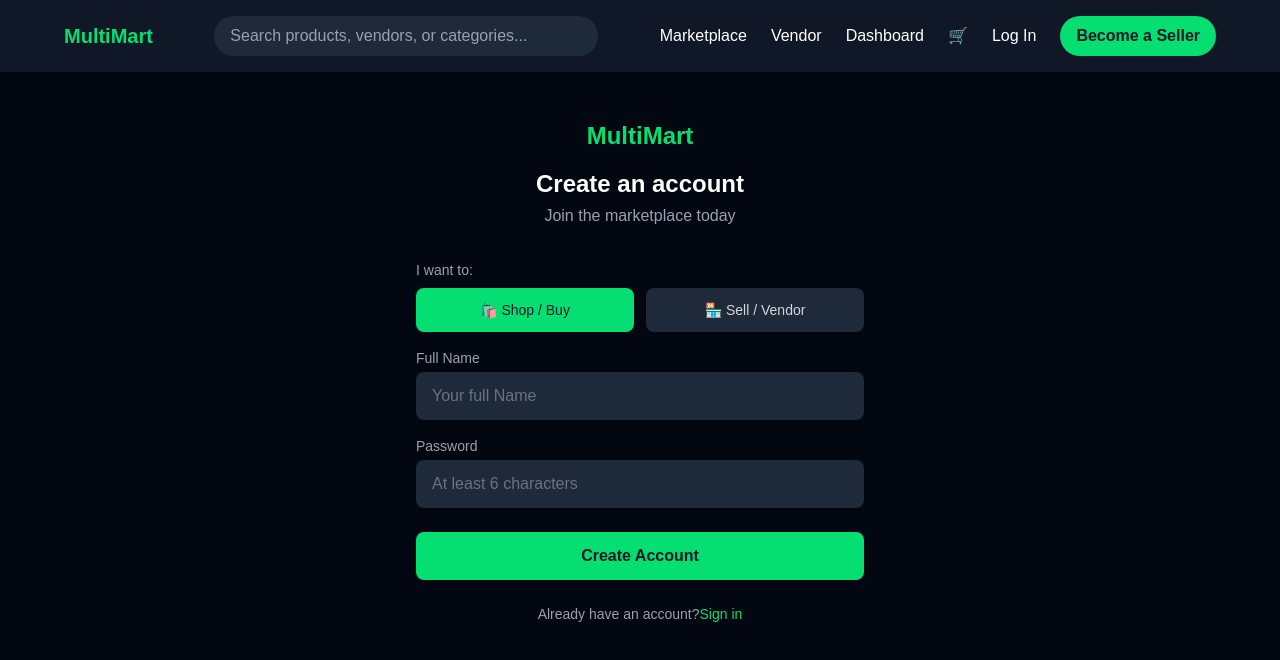
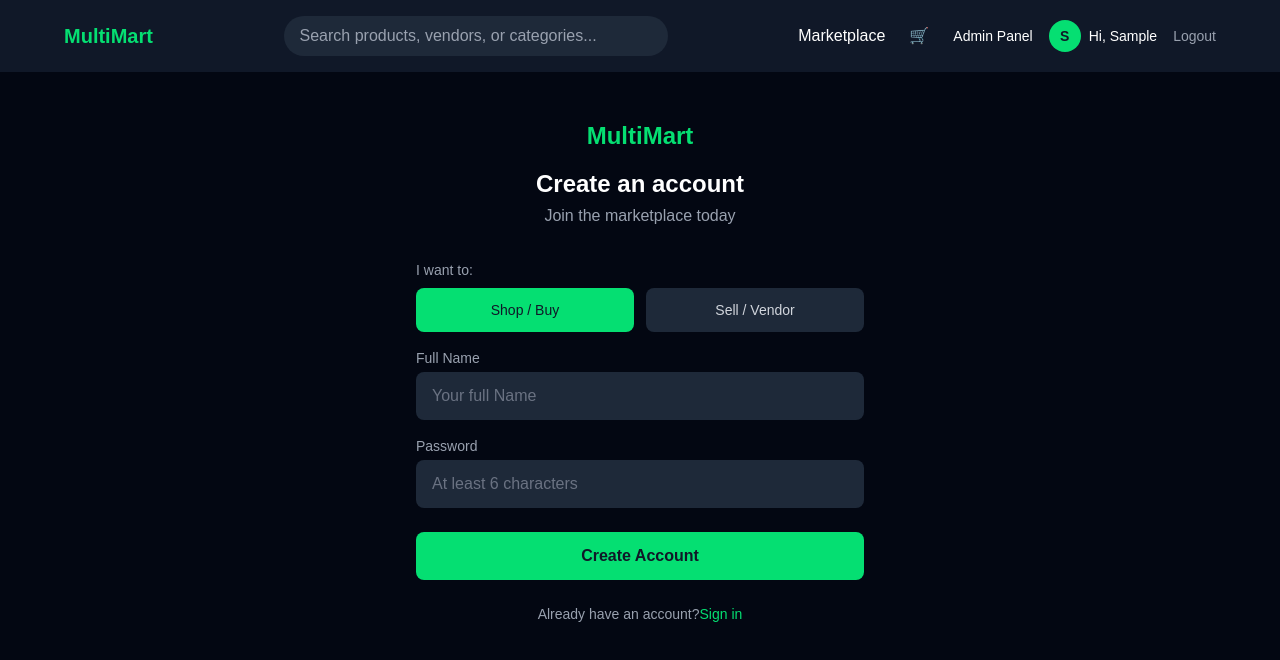
Before and after one commit to kalhub96/multi-vendor-marketplace, a Next.js app: page /register in a window 1280 px wide. Shown: the top 660 px of the page. Built offline with nearby package versions, Linux system fonts and the light colour scheme; sample sign-in values are in the browser's storage.

Commit message:
feat: Implement authentication context and update login/register flows

```diff
--- a/app/(auth)/login/page.tsx
+++ b/app/(auth)/login/page.tsx
@@ -4,9 +4,11 @@ import { use , useState } from "react"
 import Link from "next/link"
 import { useRouter } from "next/navigation"
 import { users } from "@/data/users"
+import { useAuth } from "@/lib/auth-context"
 
 export default function LoginPage() {
     const router = useRouter()
+    const { login } = useAuth()
     const [email, setEmail] = useState("")
     const [password, setPassword] = useState("")
     const [error, setError] = useState("")
@@ -35,7 +37,7 @@ export default function LoginPage() {
             return
         }
 
-        localStorage.setItem("currentUser", JSON.stringify(user))
+        login(user)
 
         if (user.role === "admin"){
             router.push("/admin/dashboard")
--- a/app/(auth)/register/page.tsx
+++ b/app/(auth)/register/page.tsx
@@ -3,8 +3,10 @@
 import { useState } from "react"
 import Link from "next/link"
 import { UserRole } from "@/types"
+import { useAuth } from "@/lib/auth-context"
 
 export default function RegisterPage() {
+    const { login } = useAuth()
     const [name, setName] = useState("")
     const [email, setEmail] = useState("")
     const [password, setPassword] = useState("")
@@ -41,7 +43,7 @@ export default function RegisterPage() {
                 createdAt: new Date().toISOString(),
             }
 
-            localStorage.setItem("currentUser", JSON.stringify(newUser))
+            login(newUser)
 
             if (role === "vendor"){
                 window.location.href = "/vendor/dashbored"
@@ -86,14 +88,14 @@ export default function RegisterPage() {
                             onClick={() => setRole("buyer")}
                             className={`py-3 rounded-lg font-medium text-sm transition-colors ${ role === "buyer" ? "bg-green-400 text-gray-900" : "bg-gray-800 text-gray-300 hover:bg-gray-700"}`}
                             >
-                                🛍️ Shop / Buy
+                                Shop / Buy
                             </button>
                             <button
                             type="button"
                             onClick={() => setRole("vendor")}
                             className={`py-3 rounded-lg font-medium text-sm transition-colors ${role === "vendor" ? "bg-green-400 text-gray-900" : "bg-gray-800 text-gray-300 hove:bg-gray-700"}`}
                             >
-                                🏪 Sell / Vendor
+                                Sell / Vendor
                             </button>
                         </div>
                     </div>
--- a/app/admin/dashboard/page.tsx
+++ b/app/admin/dashboard/page.tsx
@@ -7,9 +7,12 @@ import { User } from "@/types"
 import { products } from "@/data/products"
 import { users, vendors } from "@/data/users"
 import { orders } from "@/data/orders"
+import { useAuth } from "@/lib/auth-context"
+
 
 export default function AdminDashboardPage() {
   const router = useRouter()
+  const { loaded } = useAuth()
   const [currentUser, setCurrentUser] = useState<User | null>(null)
   const [checking, setChecking] = useState(true)
   const [activeTab, setActiveTab] = useState<"overview" | "vendors" | "products">("overview")
@@ -17,21 +20,17 @@ export default function AdminDashboardPage() {
 
   // AUTH CHECK — ADMIN ONLY
   useEffect(() => {
-    const stored = localStorage.getItem("currentUser")
-    if (!stored) {
+    if (!loaded) return
+    if (!currentUser) {
       router.push("/login")
       return
     }
-    const user: User = JSON.parse(stored)
-    if (user.role !== "admin") {
+    if (currentUser.role !== "admin"){
       router.push("/")
-      return
     }
-    setCurrentUser(user)
-    setChecking(false)
-  }, [router])
+  }, [currentUser, loaded, router])
 
-  if (checking) {
+  if (!loaded || !currentUser) {
     return (
       <main className="min-h-screen bg-gray-950 text-white flex items-center justify-center">
         <p className="text-gray-400">Loading admin panel...</p>
--- a/app/layout.tsx
+++ b/app/layout.tsx
@@ -4,6 +4,7 @@ import "./globals.css"
 import Navbar from "@/components/navbar"
 import{ CartProvider } from "@/lib/cart-context"
 import { RatingsProvider } from "@/lib/ratings-context"
+import { AuthProvider } from "@/lib/auth-context"
 
 const geistSans = Geist({
   variable: "--font-geist-sans",
@@ -28,12 +29,14 @@ export default function RootLayout({
   return (
     <html lang="en">
       <body className={`${geistSans.variable} ${geistMono.variable} antialiased bg-gray-50`}>
+        <AuthProvider>
         <CartProvider>
           <RatingsProvider>
         <Navbar />
         {children}
           </RatingsProvider>
         </CartProvider>
+        </AuthProvider>
       </body>
     </html>
   )
--- a/app/vendor/dashboard/page.tsx
+++ b/app/vendor/dashboard/page.tsx
@@ -7,35 +7,27 @@ import { User } from "@/types"
 import { products } from "@/data/products"
 import { vendors } from "@/data/users"
 import { orders } from "@/data/orders"
+import { useAuth } from "@/lib/auth-context"
 
 export default function VendorDashboredPage() {
     const router = useRouter()
-    const [currentUser, setCurrentUser] =useState<User | null>(null)
-    const [checking, setChecking] = useState(true)
+    const { currentUser, loaded } = useAuth()
 
     useEffect(() => {
-        const stored = localStorage.getItem("currentUser")
-
-        if (!stored) {
+        if (!loaded) return
+        if (!currentUser) {
             router.push("/login")
             return
         }
+        if (currentUser.role !== "vendor"){
+            router.push("/")
+        }
+    }, [currentUser, loaded, router])
 
-        const user: User = JSON.parse(stored)
-
-        if (user.role !== "vendor"){
-            router.push("/")
-            return
-        }
-
-        setCurrentUser(user)
-        setChecking(false)
-    }, [router])
-
-    if (checking) {
-        return (
+    if (!loaded || !currentUser) {
+        return(
             <main className="min-h-screen bg-gray-950 text-white flex items-center justify-center">
-                <p className="text-gray-400">Loading dashbored...</p>
+                <p className="text-gray-400">Loading dashboard...</p>
             </main>
         )
     }
--- a/app/vendor/products/page.tsx
+++ b/app/vendor/products/page.tsx
@@ -5,9 +5,11 @@ import Link from "next/link"
 import { useRouter } from "next/navigation"
 import { User, Product, ProductCategory } from "@/types"
 import { products as mockProducts } from "@/data/products"
+import { useAuth } from "@/lib/auth-context"
 
 export default function VendorProductsPage() {
   const router = useRouter()
+  const { loaded } = useAuth()
   const [currentUser, setCurrentUser] = useState<User | null>(null)
   const [checking, setChecking] = useState(true)
   const [products, setProducts] = useState<Product[]>([])
@@ -23,22 +25,18 @@ export default function VendorProductsPage() {
 
   // AUTH CHECK
   useEffect(() => {
-    const stored = localStorage.getItem("currentUser")
-    if (!stored) {
+    if (!loaded) return
+    if (!currentUser) {
       router.push("/login")
       return
     }
-    const user: User = JSON.parse(stored)
-    if (user.role !== "vendor") {
+    if (currentUser.role !== "vendor"){
       router.push("/")
-      return
     }
-    setCurrentUser(user)
     setProducts(mockProducts.filter((p) => p.vendorId === "vendor_1"))
-    setChecking(false)
-  }, [router])
+  }, [currentUser, loaded, router])
 
-  if (checking) {
+  if (!loaded || !currentUser) {
     return (
       <main className="min-h-screen bg-gray-950 text-white flex items-center justify-center">
         <p className="text-gray-400">Loading...</p>
--- /dev/null
+++ b/components/auth-button.tsx
@@ -0,0 +1,85 @@
+"use client"
+
+import Link from "next/link"
+import { useRouter } from "next/navigation"
+import { useAuth } from "@/lib/auth-context"
+
+export default function AuthButton() {
+  const router = useRouter()
+  const { currentUser, logout, loaded } = useAuth()
+
+  // HANDLE LOGOUT
+  const handleLogout = () => {
+    logout()
+    router.push("/")
+  }
+
+  // PREVENT HYDRATION MISMATCH
+  if (!loaded) return null
+
+  // LOGGED OUT STATE
+  if (!currentUser) {
+    return (
+      <div className="flex items-center gap-4">
+        <Link
+          href="/login"
+          className="hover:text-green-400 transition-colors"
+        >
+          Log In
+        </Link>
+        <Link
+          href="/register"
+          className="bg-green-400 text-gray-900 font-semibold px-4 py-2 rounded-full hover:bg-green-300 transition-colors"
+        >
+          Become a Seller
+        </Link>
+      </div>
+    )
+  }
+
+  // LOGGED IN STATE
+  return (
+    <div className="flex items-center gap-4">
+
+      {/* ROLE SPECIFIC LINK */}
+      {currentUser.role === "vendor" && (
+        <Link
+          href="/vendor/dashboard"
+          className="hover:text-green-400 transition-colors text-sm"
+        >
+          Vendor Portal
+        </Link>
+      )}
+      {currentUser.role === "admin" && (
+        <Link
+          href="/admin/dashboard"
+          className="hover:text-green-400 transition-colors text-sm"
+        >
+          Admin Panel
+        </Link>
+      )}
+
+      {/* PROFILE LINK */}
+      <Link
+        href="/profile"
+        className="flex items-center gap-2 hover:text-green-400 transition-colors"
+      >
+        <div className="w-8 h-8 rounded-full bg-green-400 text-gray-900 flex items-center justify-center font-bold text-sm">
+          {currentUser.name.charAt(0).toUpperCase()}
+        </div>
+        <span className="text-sm hidden lg:block">
+          Hi, {currentUser.name.split(" ")[0]}
+        </span>
+      </Link>
+
+      {/* LOGOUT BUTTON */}
+      <button
+        type="button"
+        onClick={handleLogout}
+        className="text-sm text-gray-400 hover:text-red-400 transition-colors"
+      >
+        Logout
+      </button>
+    </div>
+  )
+}
--- a/components/navbar.tsx
+++ b/components/navbar.tsx
@@ -1,5 +1,6 @@
 import Link from "next/link"
 import CartBadge from "@/components/cart-badge"
+import AuthButton from "@/components/auth-button"
 
 export default function Navbar() {
   return (
@@ -17,27 +18,15 @@ export default function Navbar() {
         />
 
         <div className="flex items-center gap-6">
-          <Link href="/products" className="hover:text-green-400 transition-colors">
+          <Link
+          href="/products"
+          className="hover:text-green-400 transition-colors">
             Marketplace
-          </Link>
-          <Link href="/vendor/dashboard" className="hover:text-green-400 transition-colors">
-            Vendor
-          </Link>
-          <Link href="/admin/dashboard" className="hover:text-green-400 transition-colors">
-            Dashboard
           </Link>
 
           <CartBadge />
 
-          <Link href="/login" className="hover:text-green-400 transition-colors">
-            Log In
-          </Link>
-          <Link
-            href="/register"
-            className="bg-green-400 text-gray-900 font-semibold px-4 py-2 rounded-full hover:bg-green-300 transition-colors"
-          >
-            Become a Seller
-          </Link>
+          <AuthButton />
         </div>
       </div>
     </nav>
--- /dev/null
+++ b/lib/auth-context.tsx
@@ -0,0 +1,55 @@
+"use client"
+
+import { createContext, useContext, useState, useEffect } from "react"
+import { User } from "@/types"
+
+type AuthContextType = {
+    currentUser: User | null
+    login: (User: User) => void
+    logout: () => void
+    loaded: boolean
+}
+
+const AuthContext = createContext<AuthContextType | null>(null)
+
+export function AuthProvider({ children }: { children: React.ReactNode}) {
+    const [currentUser, setCurrentUser] = useState<User| null>(null)
+    const [loaded, setLoaded] = useState(false)
+
+    useEffect(() => {
+        try{
+            const stored = localStorage.getItem("currentUser")
+            if (stored) setCurrentUser(JSON.parse(stored))
+        } catch {
+           setCurrentUser(null)
+        }
+        setLoaded(true)
+    }, [])
+
+
+    // LOGIN — SAVE USER TO STATE AND LOCALSTORAGE
+    const login = (user: User) => {
+    localStorage.setItem("currentUser", JSON.stringify(user))
+    setCurrentUser(user)
+  }
+
+  // LOGOUT — CLEAR USER FROM STATE AND LOCALSTORAGE
+  const logout = () => {
+    localStorage.removeItem("currentUser")
+    setCurrentUser(null)
+  }
+
+  return (
+    <AuthContext.Provider value={{ currentUser, login, logout, loaded }}>
+        {children}
+    </AuthContext.Provider>
+  )
+}
+
+export function useAuth() {
+  const context = useContext(AuthContext)
+  if (!context) {
+    throw new Error("useAuth must be used within an AuthProvider")
+  }
+  return context
+}
```
